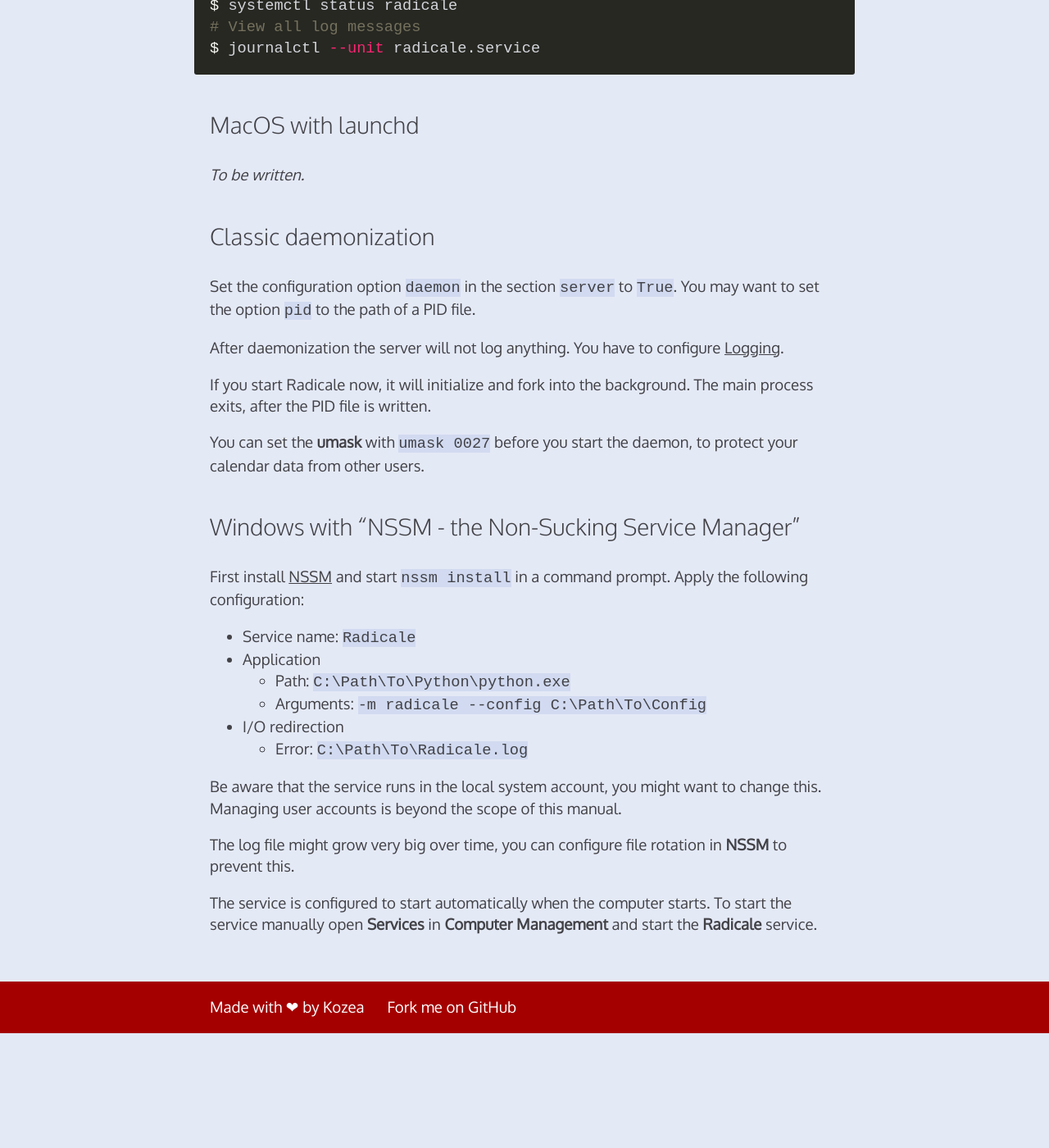
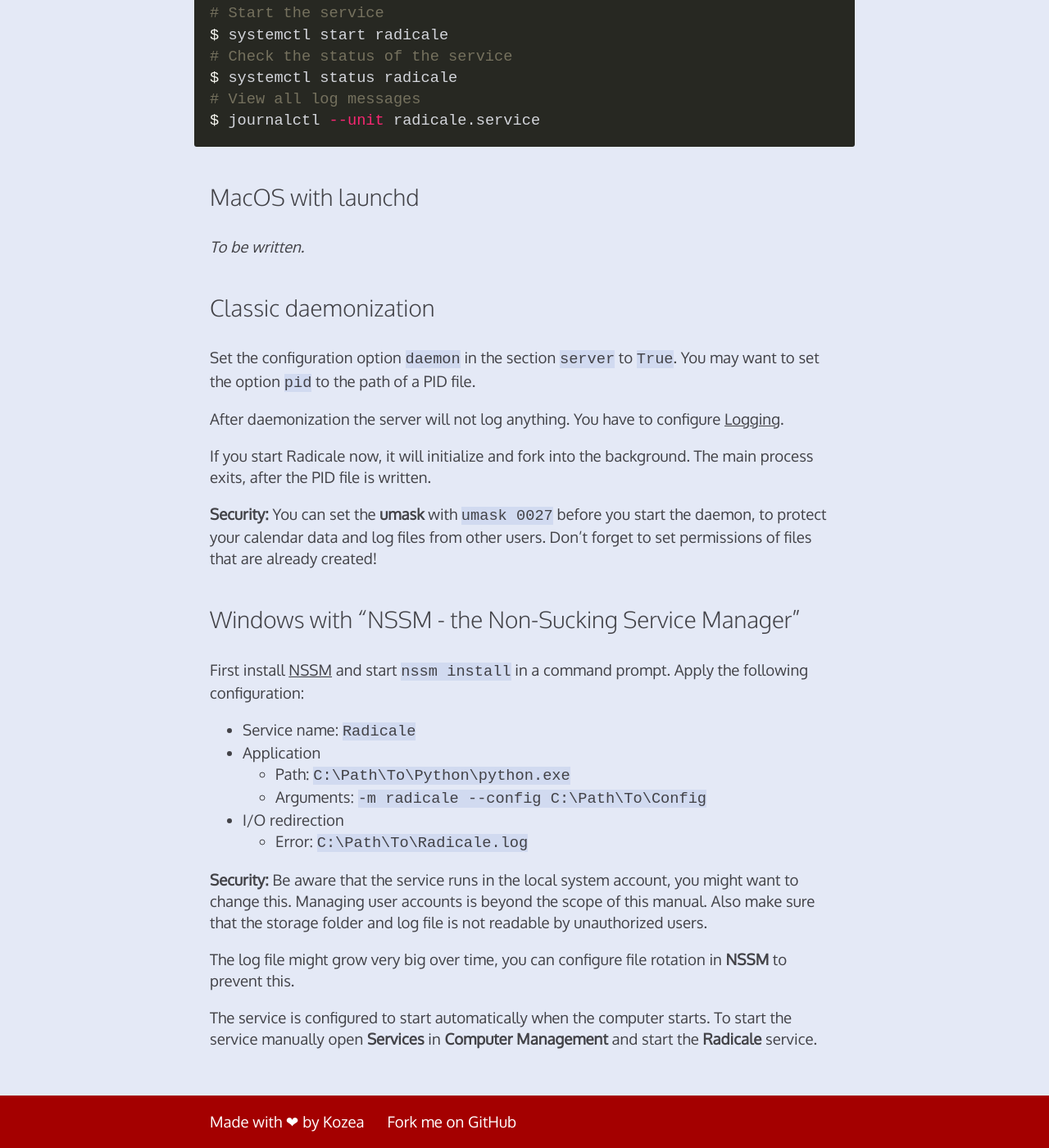
Before and after one commit to Kozea/Radicale, a Jekyll site: the page built from setup.md, in a window 1280 px wide and 1400 px high, scrolled down 5509 px. Shown: the whole window at 82% size. Built offline with Jekyll 4.4.1, drawn with Linux system fonts in a browser that asks for light colours; before the commit the page ends 6769 px from its top, so only the background shows below that; some of the changed text lies outside the part shown.

Commit message:
Add notes about security

````diff
--- a/setup.md
+++ b/setup.md
@@ -101,6 +101,10 @@
 filesystem_folder = /path/to/storage
 ```
 
+**Security:** The storage folder should not be readable by unauthorized users.
+Otherwise, they can read the calendar data and lock the storage.
+You can find OS dependent instructions in the **Running as a service** section.
+
 ## Limits
 
 Radicale enforces limits on the maximum number of parallel connections,
@@ -166,6 +170,9 @@
 `mkdir -p /var/lib/radicale/collections && chown -R radicale:radicale /var/lib/radicale/collections`
 as root.)
 
+**Security:** The storage should not be readable by others.
+(Run `chmod -R o= /var/lib/radicale/collections` as root.)
+
 Create the file `/etc/systemd/system/radicale.service`:
 ```ini
 [Unit]
@@ -177,6 +184,8 @@
 ExecStart=/usr/bin/env python3 -m radicale
 Restart=on-failure
 User=radicale
+# Deny other users access to the calendar data
+UMask=0027
 # Optional security settings
 PrivateTmp=true
 ProtectSystem=strict
@@ -225,8 +229,10 @@
 If you start Radicale now, it will initialize and fork into the background.
 The main process exits, after the PID file is written.
 
-You can set the **umask** with `umask 0027` before you start the daemon, to
-protect your calendar data from other users.
+**Security:** You can set the **umask** with `umask 0027` before you start the
+daemon, to protect your calendar data and log files from other users.
+Don't forget to set permissions of files that are already created!
+
 
 ## Windows with "NSSM - the Non-Sucking Service Manager"
 
@@ -240,7 +246,10 @@
 * I/O redirection
   * Error: `C:\Path\To\Radicale.log`
 
-Be aware that the service runs in the local system account, you might want to change this. Managing user accounts is beyond the scope of this manual.
+**Security:** Be aware that the service runs in the local system account,
+you might want to change this. Managing user accounts is beyond the scope of
+this manual. Also make sure that the storage folder and log file is not readable
+by unauthorized users.
 
 The log file might grow very big over time, you can configure file rotation
 in **NSSM** to prevent this.
````
Also changed, not shown: other parts of setup.md (+0 -5 lines), logging.md (+5 -0 lines).
